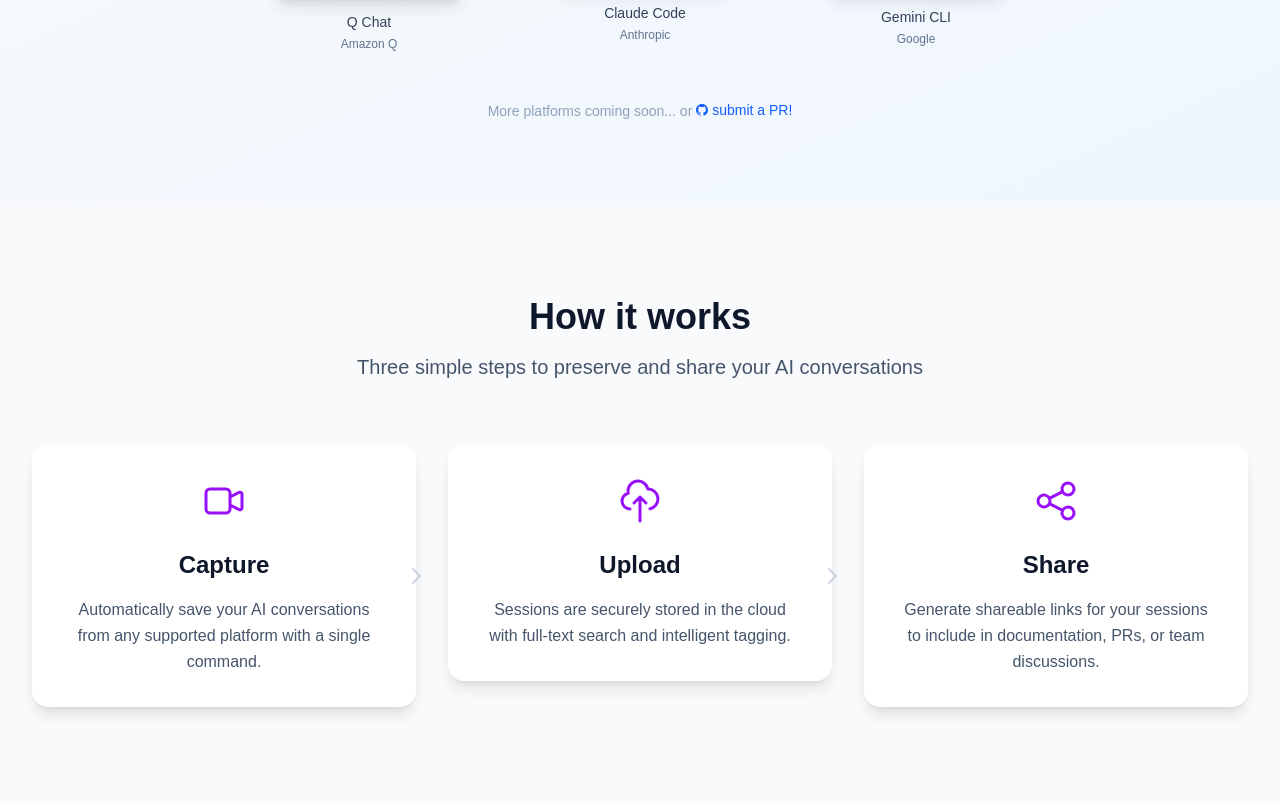
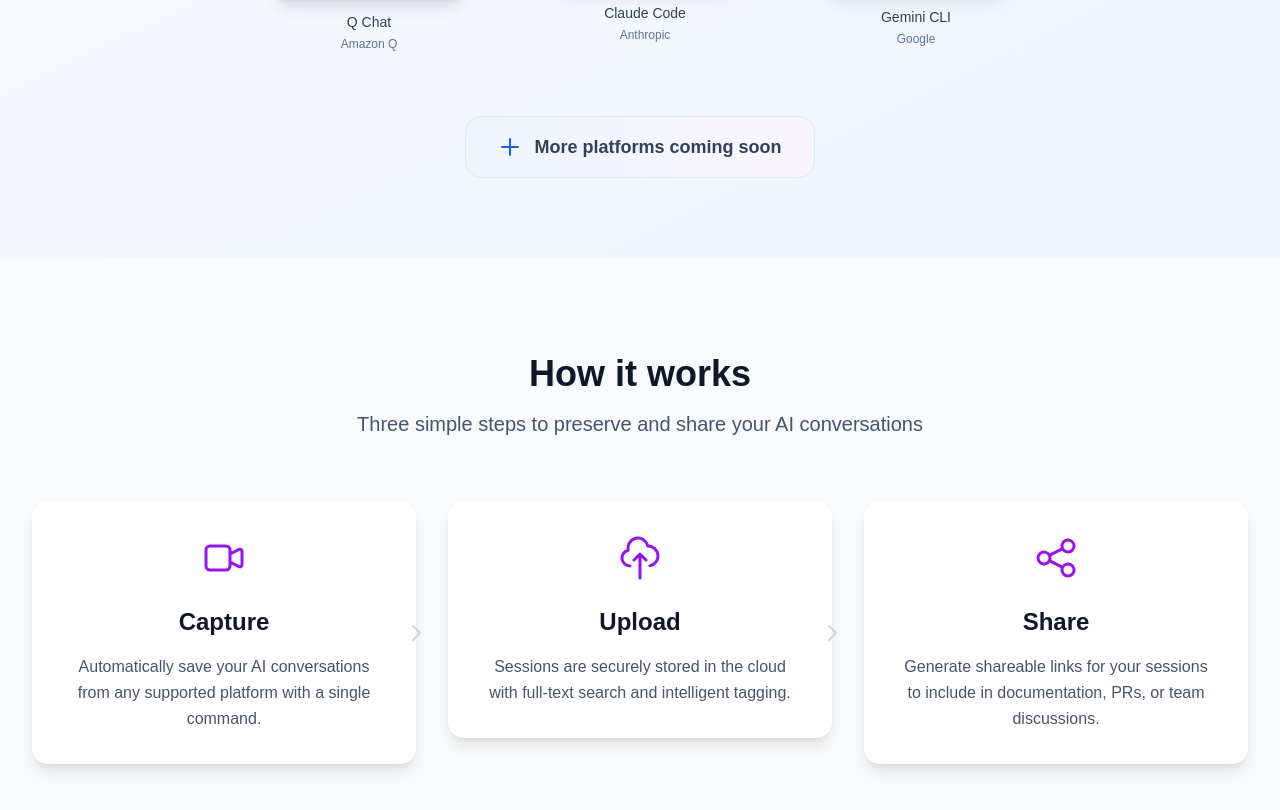
Before and after one commit to owenmccadden/sessionbase-frontend, a Next.js app: page / in a window 1280 px wide. Shown: the part 1235-2045 px from the top of the page. Built offline with nearby package versions, Linux system fonts and the light colour scheme; no server answers.

Commit message:
Clean up more platforms coming soon section

```diff
--- a/src/components/LogosStrip.js
+++ b/src/components/LogosStrip.js
@@ -62,21 +62,15 @@ export default function LogosStrip() {
           ))}
         </div>
 
-        <div className="text-center mt-12">
-          <p className="text-slate-400 text-sm">
-            More platforms coming soon... or{' '}
-            <a
-              href="https://github.com/sessionbase/cli"
-              target="_blank"
-              rel="noopener noreferrer"
-              className="inline-flex items-center space-x-1 text-blue-600 hover:text-blue-800 transition-colors"
-            >
-              <svg className="w-3 h-3" fill="currentColor" viewBox="0 0 20 20">
-                <path fillRule="evenodd" d="M10 0C4.477 0 0 4.484 0 10.017c0 4.425 2.865 8.18 6.839 9.504.5.092.682-.217.682-.483 0-.237-.008-.868-.013-1.703-2.782.605-3.369-1.343-3.369-1.343-.454-1.158-1.11-1.466-1.11-1.466-.908-.62.069-.608.069-.608 1.003.07 1.531 1.032 1.531 1.032.892 1.53 2.341 1.088 2.91.832.092-.647.35-1.088.636-1.338-2.22-.253-4.555-1.113-4.555-4.951 0-1.093.39-1.988 1.029-2.688-.103-.253-.446-1.272.098-2.65 0 0 .84-.27 2.75 1.026A9.564 9.564 0 0110 4.844c.85.004 1.705.115 2.504.337 1.909-1.296 2.747-1.027 2.747-1.027.546 1.379.203 2.398.1 2.651.64.7 1.028 1.595 1.028 2.688 0 3.848-2.339 4.695-4.566 4.942.359.31.678.921.678 1.856 0 1.338-.012 2.419-.012 2.747 0 .268.18.58.688.482A10.019 10.019 0 0020 10.017C20 4.484 15.522 0 10 0z" clipRule="evenodd" />
-              </svg>
-              <span>submit a PR!</span>
-            </a>
-          </p>
+        <div className="text-center mt-16">
+          <div className="inline-flex items-center space-x-3 bg-gradient-to-r from-blue-50 to-purple-50 px-8 py-4 rounded-2xl border border-blue-100">
+            <svg className="w-6 h-6 text-blue-600" fill="none" stroke="currentColor" viewBox="0 0 24 24">
+              <path strokeLinecap="round" strokeLinejoin="round" strokeWidth={2} d="M12 4v16m8-8H4" />
+            </svg>
+            <p className="text-lg font-semibold text-slate-700">
+              More platforms coming soon
+            </p>
+          </div>
         </div>
       </div>
     </section>
```
